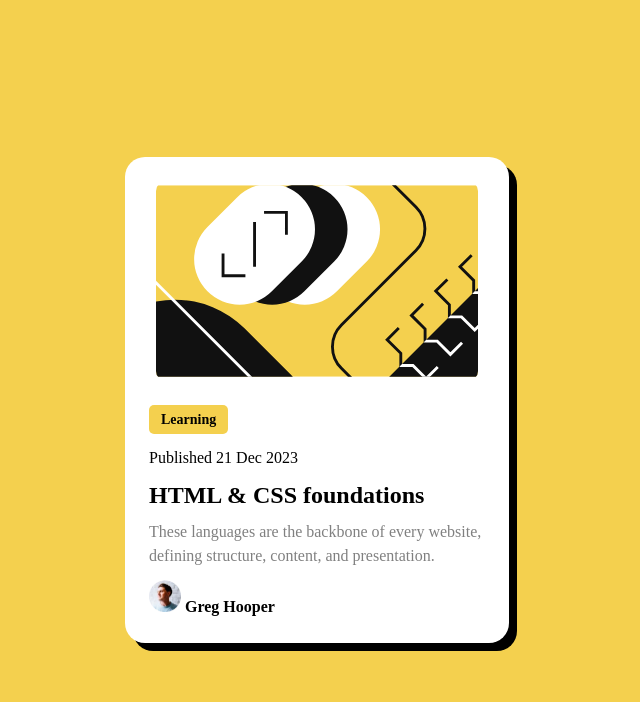
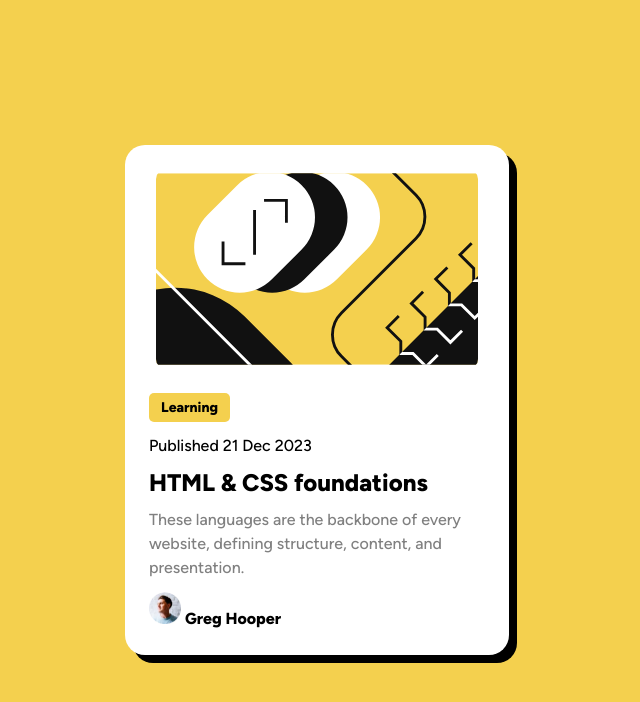
Before and after one commit to marcuscs00/fem-blog-preview-card, a plain HTML site: page index.html in a window 1280 px wide. Shown: the whole page, without its empty margins (323-963 px from the left). Drawn offline with Linux system fonts and the light colour scheme.

Commit message:
Update style.css

```diff
--- a/style.css
+++ b/style.css
@@ -75,6 +75,11 @@ textarea:not([rows]) {
 }
 
 /* End of CSS Reset */
+
+@font-face {
+  font-family: Figtree;
+  src: url(assets/fonts/Figtree-VariableFont_wght.ttf);
+}
 
 body {
     background-color: hsl(47, 88%, 63%);
```
